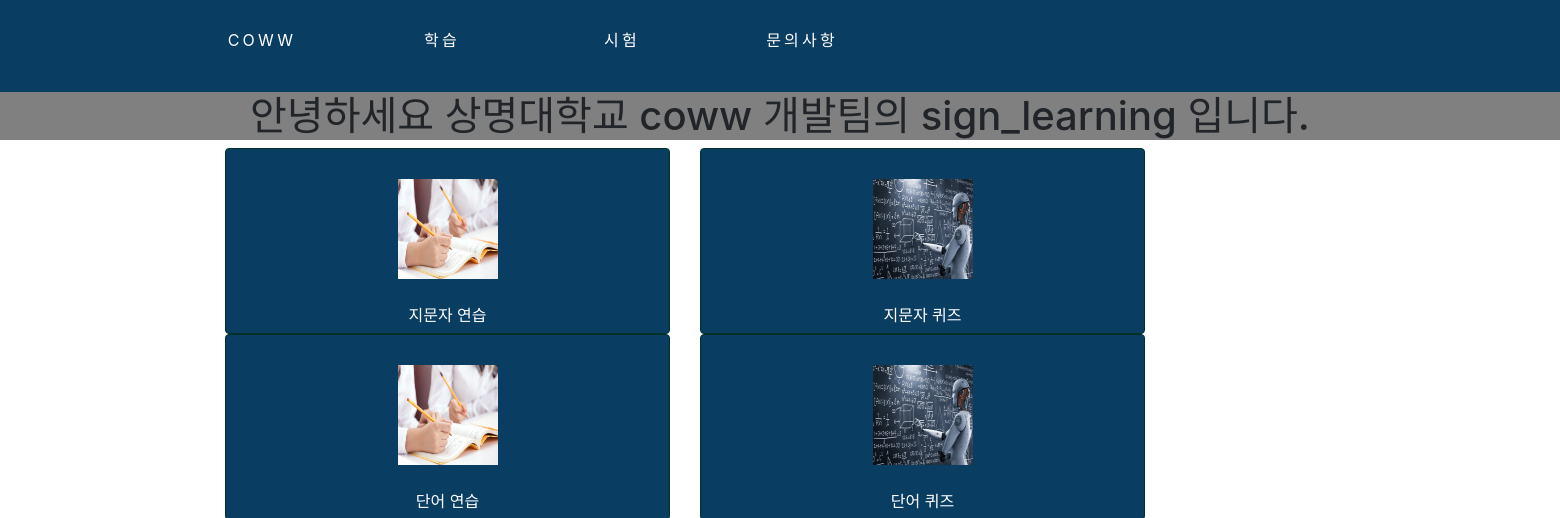
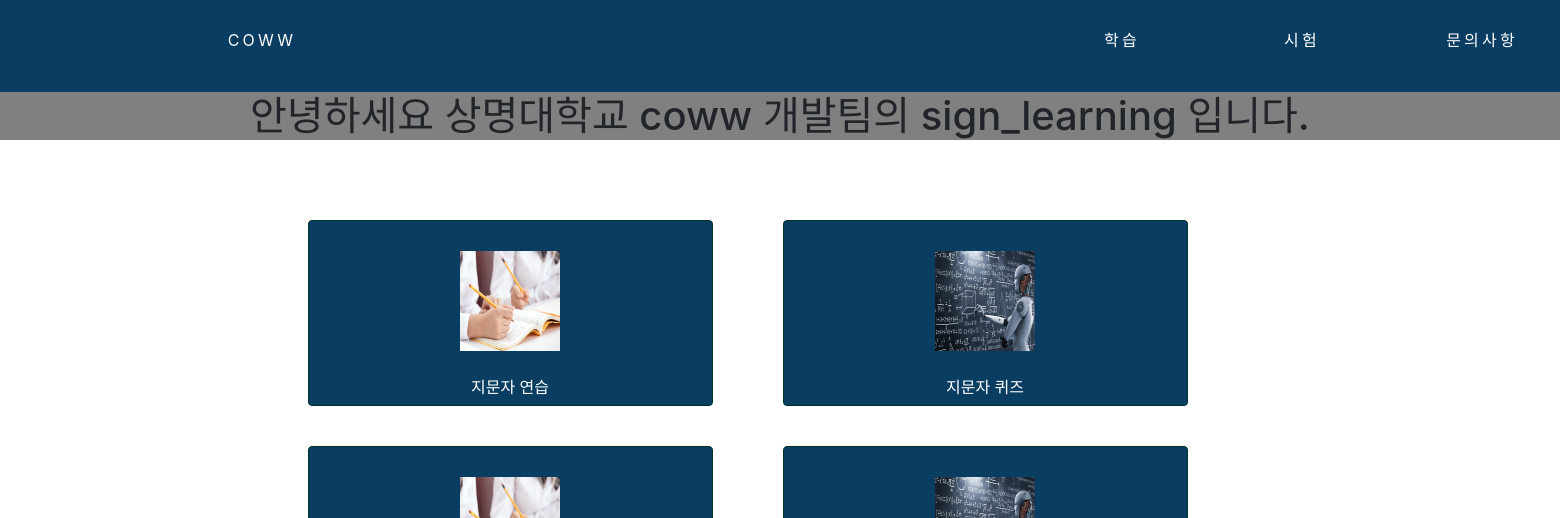
Before and after one commit to yoxep/Sign-Learning_of_Coww_Team, a Flask app: page / in a window 1560 px wide. Shown: the top 518 px of the page. Run offline with Flask 2, Linux system fonts and the light colour scheme; some libraries are stand-ins or nearby versions.

Commit message:
Update main.html

```diff
--- a/templates/main.html
+++ b/templates/main.html
@@ -40,11 +40,12 @@
             box-shadow: 0 10px 20px rgba(0, 0, 0, 0.19), 0 6px 6px rgba(0, 0, 0, 0.23);
         }
 
-        .jumbotron{
-            background-color:white;
+        .jumbotron {
+            background-color: white;
         }
-        .jumbotron2{
-            background-color:gray;
+
+        .jumbotron2 {
+            background-color: gray;
         }
 
         .navbar {
@@ -110,27 +111,42 @@
             transition: all 0.5s ease-in-out;
         }
 
-        .oren {
-            align;
+        .jung {
+            margin: 0 auto
         }
 
+        .boxjung {
+            margin: 20px
+        }
+
+        .jung22 {
+            margin-left: 125px;
+            margin-top: 60px
+        }
+
+        .textjung {
+            margin-right: 680px
+        }
 
     </style>
 
 
 </head>
 <body>
+
 <div class="wrapper">
     <div class="navbar">
         <!---메인 애들 밑에--->
         <ul>
             <li>
+                <div class="textjung">
                     <a href="#" class="content">
                         <div class="wrap">
                             <span class="icon"><i class="fas fa-home"></i></span>
                             <span class="text">Coww</span>
                         </div>
                     </a>
+
 
                     <div class="sub-menu">
                         <ul>
@@ -154,7 +170,7 @@
                             </li>
                         </ul>
                     </div>
-            </li>
+                </div>
 
 
             <!--학습밑애들임 -->
@@ -229,6 +245,7 @@
                         <span class="icon"><i class="fas fa-paper-plane"></i></span>
                         <span class="text">문의사항</span>
                     </div>
+    </div>
     </a>
     </li>
 
@@ -237,64 +254,54 @@
 
 </div>
 
-</div>
+</
+>
+
 
 <div align="center">
     <div class="jumbotron2">
         <h1 class="text-center">안녕하세요 상명대학교 coww 개발팀의 sign_learning 입니다.</h1>
+    </div>
 
-        </div>
+    <div class="jung22">
         <div class="container">
             <div class="row">
                 <div class="col-md-5">
-             <a class="btn btn-primary btn-block p-6" href="study.html" style="background-color: #0a3d62; border-color: #003127">
+                    <div class="boxjung">
+                        <a class="btn btn-primary btn-block p-6" href="study.html"
+                           style="background-color: #0a3d62; border-color: #003127">
                             <br><img src="/static/img/study.jpg" width="100px" height="100px">
                             <br><br>지문자 연습</a>
                     </div>
+                </div>
                 <div class="col-md-5">
-            <a class="btn btn-primary btn-block p-6" href="/quiz" style="background-color: #0a3d62; border-color: #003127">
+                    <div class="boxjung">
+                        <a class="btn btn-primary btn-block p-6" href="/quiz"
+                           style="background-color: #0a3d62; border-color: #003127">
                             <br><img src="/static/img/test.jpg" width="100px" height="100px">
                             <br><br>지문자 퀴즈</a>
                     </div>
+                </div>
                 <div class="col-md-5">
-             <a class="btn btn-primary btn-block p-6" href="/practice_asl" style="background-color: #0a3d62; border-color: #003127">
+                    <div class="boxjung">
+                        <a class="btn btn-primary btn-block p-6" href="/practice_asl"
+                           style="background-color: #0a3d62; border-color: #003127">
                             <br><img src="/static/img/study.jpg" width="100px" height="100px">
                             <br><br>단어 연습</a>
                     </div>
+                </div>
                 <div class="col-md-5">
-            <a class="btn btn-primary btn-block p-6" href="/quiz" style="background-color: #0a3d62; border-color: #003127">
+                    <div class="boxjung">
+                        <a class="btn btn-primary btn-block p-6" href="/quiz"
+                           style="background-color: #0a3d62; border-color: #003127">
                             <br><img src="/static/img/test.jpg" width="100px" height="100px">
                             <br><br>단어 퀴즈</a>
                     </div>
                 </div>
             </div>
-
-</div>
-
-<div align="right">
-    <div class="card" style="width: 15rem">
-        <div align="center">
-            <img src="sonsa.JPG" class="card-img-top" alt="...">
-            <div class="card-body">
-                <h5 class="card-title">유튜브 손사탕</h5>
-                <p class="card-text">유튜브에서 수화배우기</p>
-                <a href="https://www.youtube.com/channel/UCI68T6SIDgq5Jems_IV8b8g" class="btn btn-primary">바로가기</a>
         </div>
     </div>
 </div>
-
-    <div class="card" style="width: 18=15rem">
-        <div align="center">
-            <img src="smsm.JPG" class="card-img-top" alt="...">
-            <div class="card-body">
-                <h5 class="card-title">상명대학교</h5>
-                <p class="card-text">학교 홈페이지에서 도움받을만한 내용 찾기.</p>
-                <a href="https://www.smu.ac.kr/ko/index.do" class="btn btn-primary">바로가기</a>
-            </div>
-        </div>
-    </div>
-</div>
-
 
 </body>
 <script>
```
Lines whose indentation alone changed are shown as unchanged.
